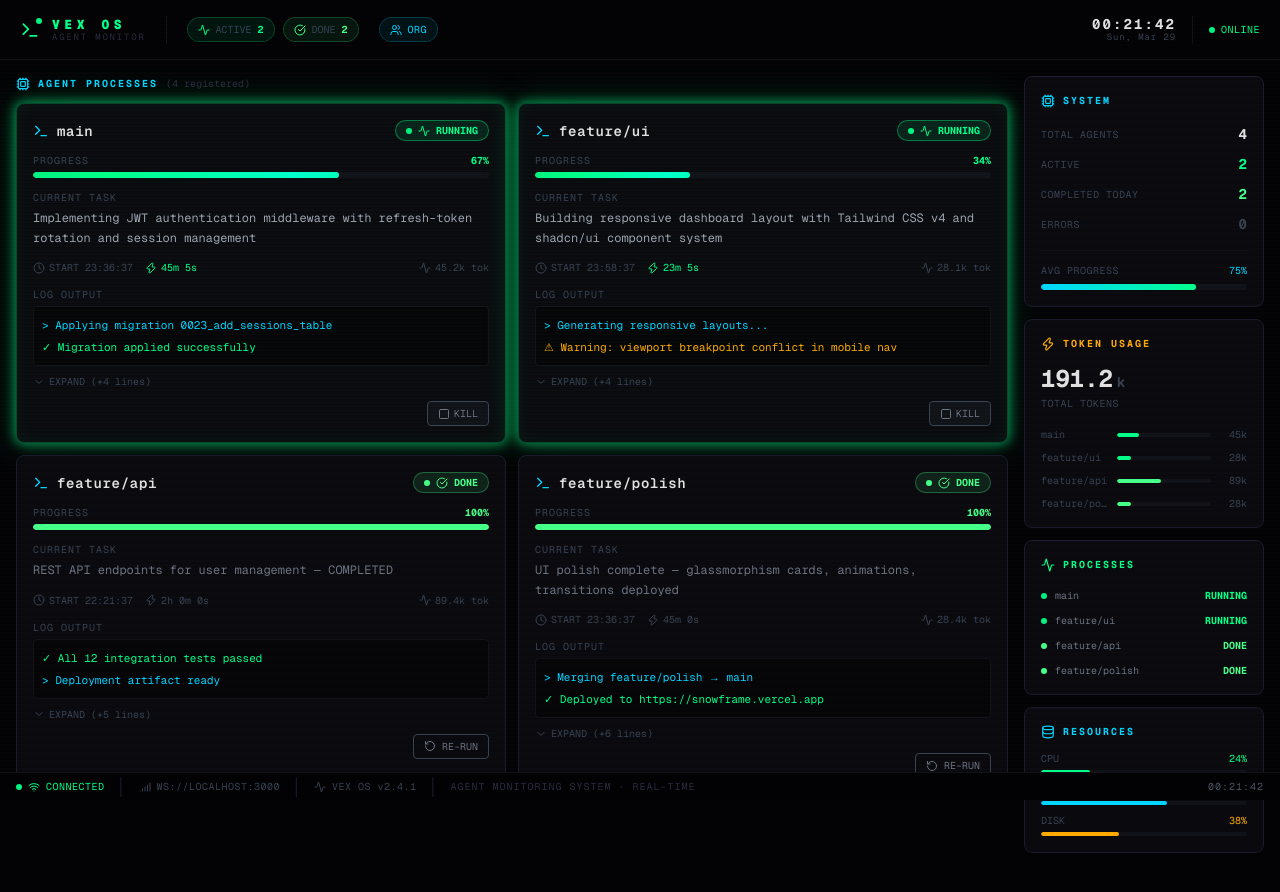
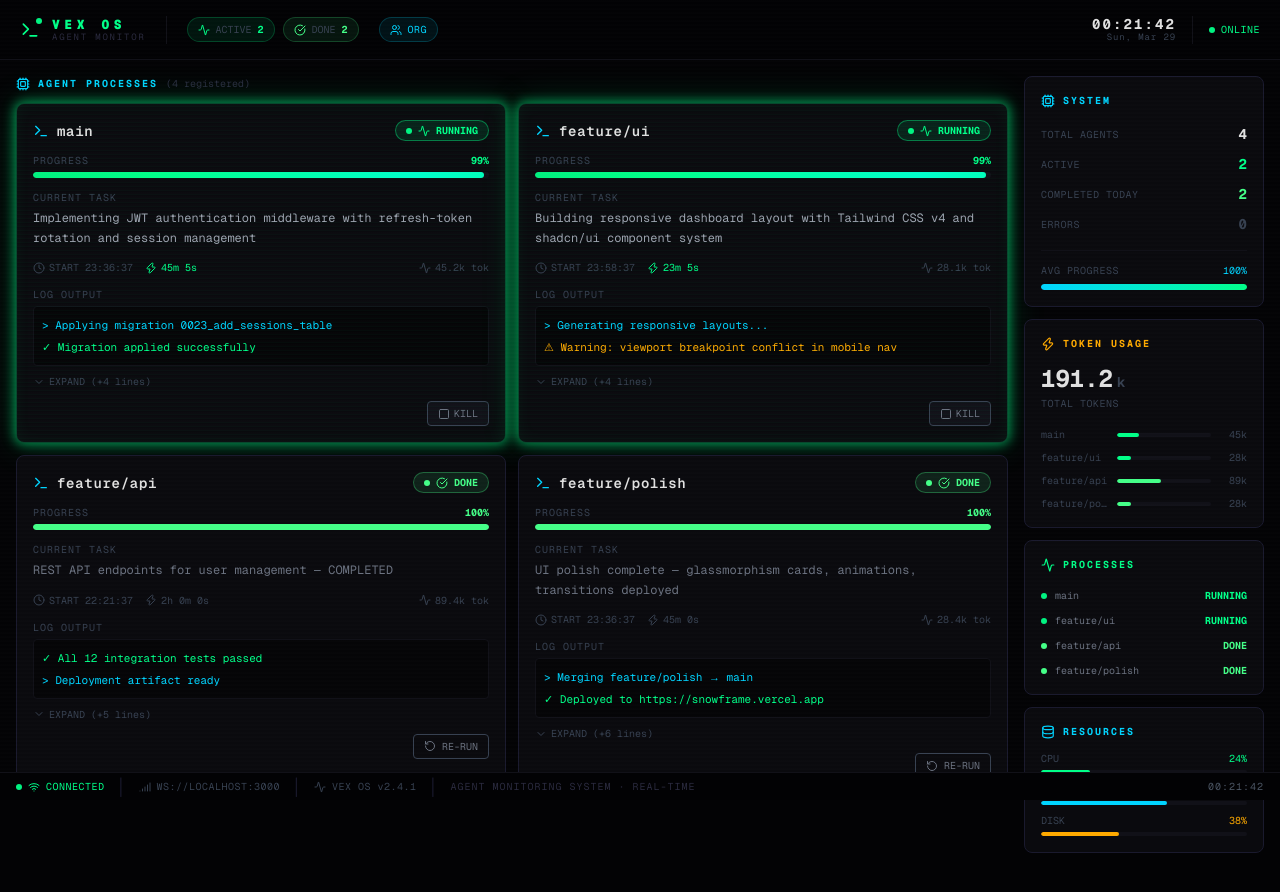
Before and after one commit to trititi360/vex-os, a Next.js app: page / in a window 1280 px wide. Built offline with nearby package versions, Linux system fonts and the light colour scheme.

Commit message:
fix: stable start times + live progress calculation from elapsed time

```diff
--- a/app/page.tsx
+++ b/app/page.tsx
@@ -16,6 +16,20 @@ import AgentCard from '@/components/AgentCard';
 import StatusBar from '@/components/StatusBar';
 import { Agent } from '@/types/agent';
 
+// ─── Stable start times (module-level so they survive re-renders/refreshes) ──
+const START_TIMES = {
+  main: new Date(Date.now() - 45 * 60 * 1000),
+  ui: new Date(Date.now() - 23 * 60 * 1000),
+  api: new Date(Date.now() - 2 * 60 * 60 * 1000),
+  polish: new Date(Date.now() - 45 * 60 * 1000),
+};
+
+function calcProgress(startTime: Date, status: string): number {
+  if (status === 'done') return 100;
+  const elapsed = (Date.now() - startTime.getTime()) / 1000;
+  return Math.min(99, Math.floor(elapsed / 3));
+}
+
 // ─── Mock data ───────────────────────────────────────────────────────────────
 
 const MOCK_AGENTS: Agent[] = [
@@ -25,8 +39,8 @@ const MOCK_AGENTS: Agent[] = [
     status: 'running',
     currentTask:
       'Implementing JWT authentication middleware with refresh-token rotation and session management',
-    startTime: new Date(Date.now() - 45 * 60 * 1000),
-    progress: 67,
+    startTime: START_TIMES.main,
+    progress: 0, // calculated dynamically
     logs: [
       '> npm run build -- --filter=@repo/auth',
       '✓ Built auth module in 2.3s',
@@ -43,8 +57,8 @@ const MOCK_AGENTS: Agent[] = [
     status: 'running',
     currentTask:
       'Building responsive dashboard layout with Tailwind CSS v4 and shadcn/ui component system',
-    startTime: new Date(Date.now() - 23 * 60 * 1000),
-    progress: 34,
+    startTime: START_TIMES.ui,
+    progress: 0,
     logs: [
       '> npx shadcn@latest init',
       '✓ Initialized components.json',
@@ -60,7 +74,7 @@ const MOCK_AGENTS: Agent[] = [
     name: 'feature/api',
     status: 'done',
     currentTask: 'REST API endpoints for user management — COMPLETED',
-    startTime: new Date(Date.now() - 2 * 60 * 60 * 1000),
+    startTime: START_TIMES.api,
     progress: 100,
     logs: [
       '> Running endpoint validation suite...',
@@ -78,7 +92,7 @@ const MOCK_AGENTS: Agent[] = [
     name: 'feature/polish',
     status: 'done',
     currentTask: 'UI polish complete — glassmorphism cards, animations, transitions deployed',
-    startTime: new Date(Date.now() - 45 * 60 * 1000),
+    startTime: START_TIMES.polish,
     progress: 100,
     logs: [
       '> npm run build',
@@ -268,6 +282,7 @@ function SystemSidebar({ agents }: { agents: Agent[] }) {
 export default function Home() {
   const [time, setTime] = useState('');
   const [date, setDate] = useState('');
+  const [tick, setTick] = useState(0);
 
   useEffect(() => {
     const tick = () => {
@@ -282,13 +297,22 @@ export default function Home() {
       );
     };
     tick();
-    const id = setInterval(tick, 1000);
+    const id = setInterval(() => { tick(); setTick(t => t + 1); }, 1000);
     return () => clearInterval(id);
   }, []);
 
-  const activeCount = MOCK_AGENTS.filter((a) => a.status === 'running').length;
-  const doneCount = MOCK_AGENTS.filter((a) => a.status === 'done').length;
-  const errorCount = MOCK_AGENTS.filter((a) => a.status === 'error').length;
+  // Recompute progress every tick
+  const agents = MOCK_AGENTS.map(a => ({
+    ...a,
+    progress: a.status === 'running' || a.status === 'error'
+      ? calcProgress(a.startTime, a.status)
+      : a.progress,
+  }));
+  void tick; // ensure re-render on tick
+
+  const activeCount = agents.filter((a) => a.status === 'running').length;
+  const doneCount = agents.filter((a) => a.status === 'done').length;
+  const errorCount = agents.filter((a) => a.status === 'error').length;
 
   return (
     <div className="min-h-screen bg-[#030305] flex flex-col text-[#e0e0e0]">
@@ -392,19 +416,19 @@ export default function Home() {
               AGENT PROCESSES
             </span>
             <span className="text-[10px] font-mono text-[#2a2a3e]">
-              ({MOCK_AGENTS.length} registered)
+              ({agents.length} registered)
             </span>
           </div>
 
           <div className="grid grid-cols-1 xl:grid-cols-2 gap-3">
-            {MOCK_AGENTS.map((agent) => (
+            {agents.map((agent) => (
               <AgentCard key={agent.id} agent={agent} />
             ))}
           </div>
         </div>
 
         {/* Sidebar */}
-        <SystemSidebar agents={MOCK_AGENTS} />
+        <SystemSidebar agents={agents} />
       </main>
 
       {/* ── Status bar ──────────────────────────────────────────────────────── */}
```
